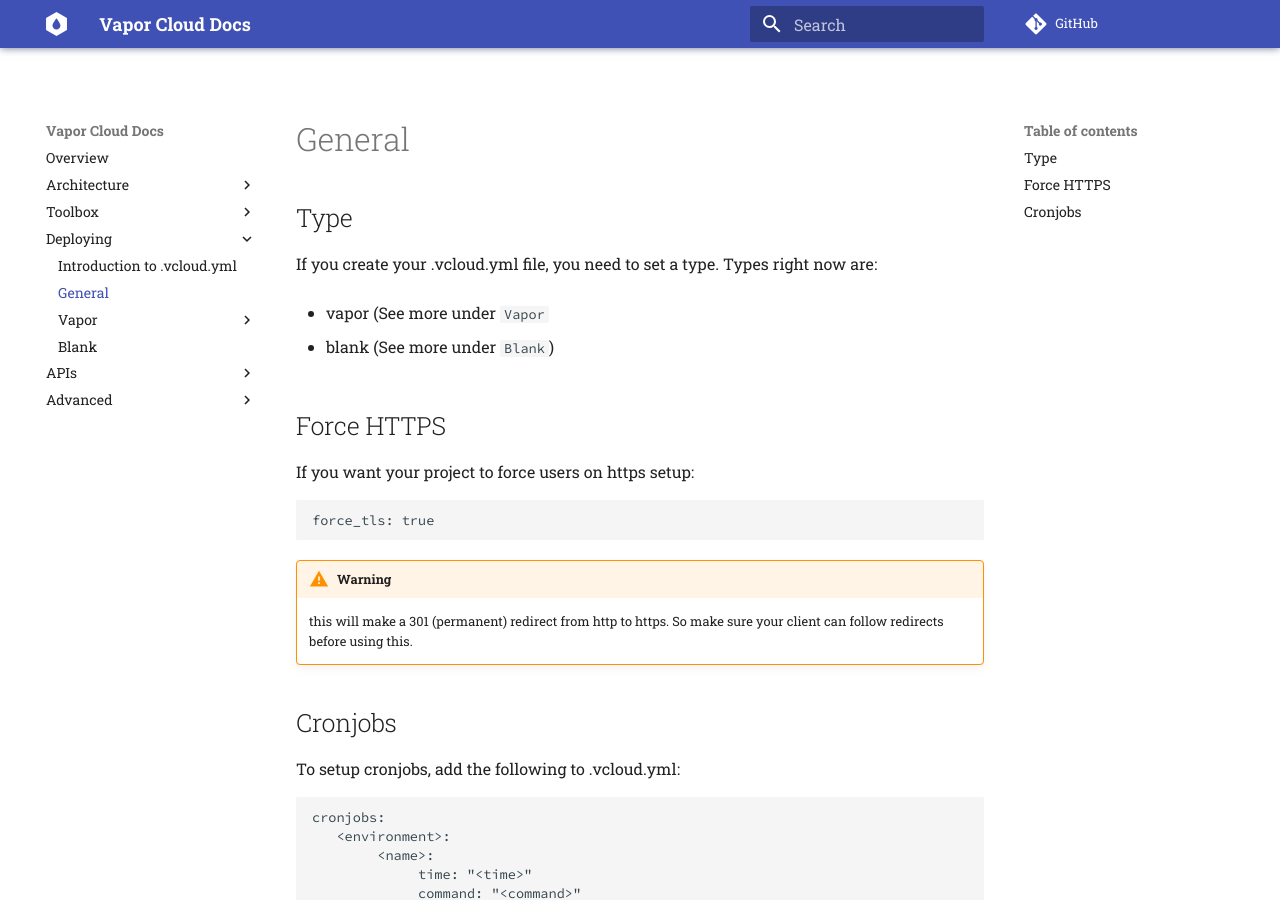
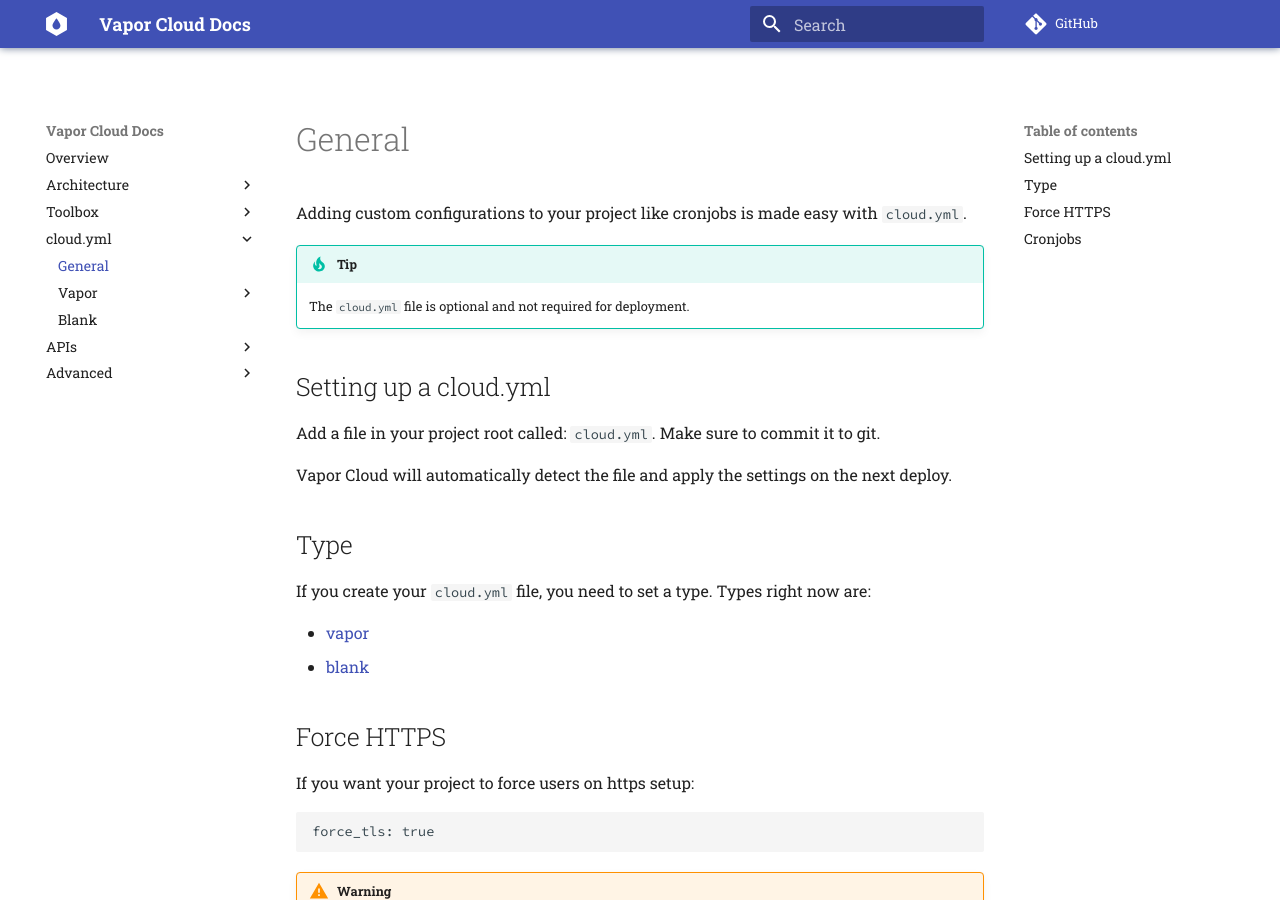
Before and after one commit to qutheory/cloud-documentation, an MkDocs documentation site: the page built from docs/configuration/general.md, in a window 1280 px wide and 900 px high. Built offline with MkDocs 1.6.1 and Material for MkDocs 9.7.7, drawn with Linux system fonts in a browser that asks for light colours; comment, search, counter and statistics services are not loaded; old or Windows-style settings are respelled for this version of MkDocs.

Commit message:
docs updates

```diff
--- a/docs/configuring-deployment/general.md
+++ b/docs/configuration/general.md
@@ -1,13 +1,23 @@
 # General
+
+Adding custom configurations to your project like cronjobs is made easy with `cloud.yml`.
+
+!!! tip
+	The `cloud.yml` file is optional and not required for deployment.
+
+## Setting up a cloud.yml
+
+Add a file in your project root called: `cloud.yml`. Make sure to commit it to git.
+
+Vapor Cloud will automatically detect the file and apply the settings on the next deploy.
 
 ## Type
 
-If you create your .vcloud.yml file, you need to set a type. Types right
+If you create your `cloud.yml` file, you need to set a type. Types right
 now are:
 
-- vapor (See more under `Vapor`
-
-- blank (See more under `Blank`)
+- [vapor](vapor/basic.md)
+- [blank](blank.md)
 
 ## Force HTTPS
 
--- a/mkdocs.yml
+++ b/mkdocs.yml
@@ -32,14 +32,13 @@
     - 'Core principles': 'architecture/core-principles.md'
 - Toolbox:
     - 'Install': 'toolbox/install.md'
-    - 'Usage': 'toolbox/usage.md'
-- Deploying:
-    - 'Introduction to .vcloud.yml': 'configuring-deployment/introduction-to-vcloud.yml.md'
-    - 'General': 'configuring-deployment/general.md'
+    - 'Getting Started': 'toolbox/getting-started.md'
+- cloud.yml:
+    - 'General': 'configuration/general.md'
     - Vapor:
-        - 'Basic': 'configuring-deployment/vapor/basic.md'
-        - 'Custom config': 'configuring-deployment/vapor/custom-config.md'
-    - 'Blank': 'configuring-deployment/blank.md'
+        - 'Basic': 'configuration/vapor/basic.md'
+        - 'Custom config': 'configuration/vapor/custom-config.md'
+    - 'Blank': 'configuration/blank.md'
 - APIs:
     - 'Introduction': 'api/introduction.md'
     - 'Admin API': 'api/admin-api.md'
```
Also changed, not shown: docs/configuring-deployment/introduction-to-vcloud.yml.md (deleted, +0 -13 lines), docs/index.md (+8 -1 lines), docs/toolbox/getting-started.md (added, +56 -0 lines), docs/toolbox/install.md (+5 -3 lines), docs/toolbox/usage.md (deleted, +0 -13 lines), docs/configuration/blank.md (renamed from docs/configuring-deployment/blank.md), docs/configuration/vapor/basic.md (renamed from docs/configuring-deployment/vapor/basic.md), docs/configuration/vapor/custom-config.md (renamed from docs/configuring-deployment/vapor/custom-config.md).
